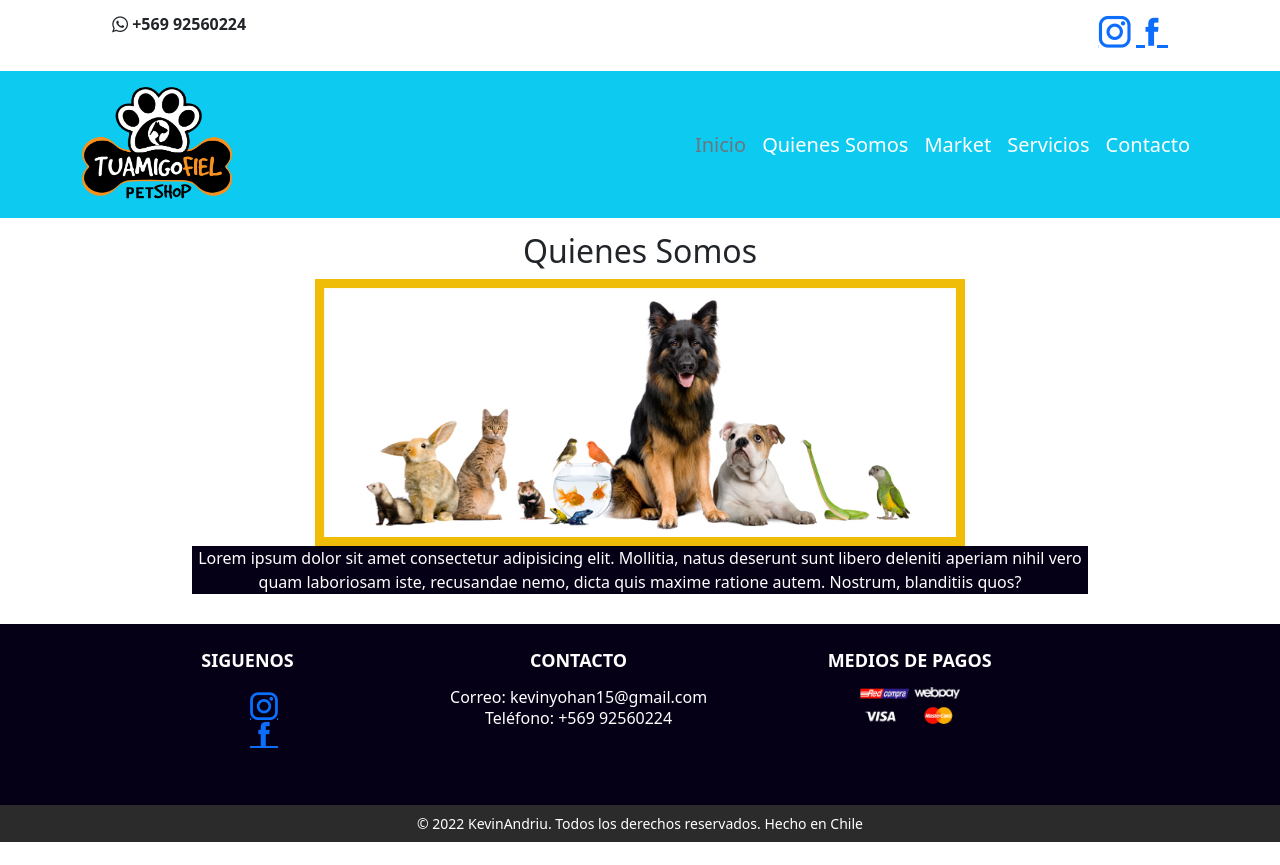
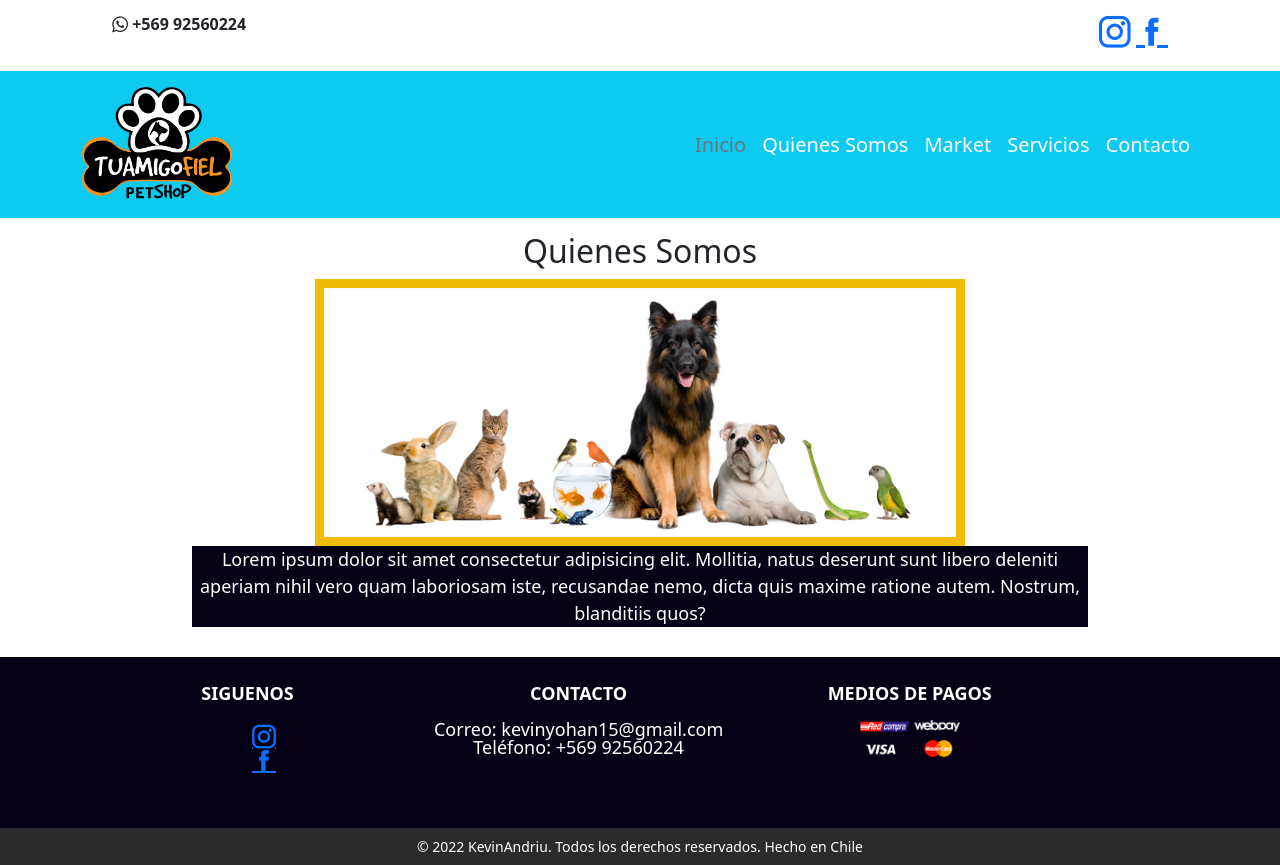
Before and after one commit to KevinAndriu/MyFinalProject, a website: page quienessomos.html in a window 1280 px wide. Before the commit the page ends 842 px from the top, so only its background shows below. Drawn offline with nearby package versions, Linux system fonts and the light colour scheme; files that its build step writes are made by us from their sources.

Commit message:
se agregaron propiedades scss para desafio sass2

```diff
--- a/scss/index.scss
+++ b/scss/index.scss
@@ -1,6 +1,6 @@
 /* Globales y Variables*/
 @import'./misc/normalize';
-
+@import './misc/mixins';
 
 
 
--- /dev/null
+++ b/scss/misc/_mixins.scss
@@ -0,0 +1,8 @@
+@mixin flex ($direction:column, $justify: center, $align:center, $gap: 0) {
+
+    display: flex;
+    flex-direction: $direction;
+    justify-content: $justify;
+    align-items: $align;
+    gap: $gap;
+}
--- a/scss/misc/_normalize.scss
+++ b/scss/misc/_normalize.scss
@@ -15,6 +15,10 @@ $secondary: rgb(5, 0, 22);
 $font-primary: "Times New Roman",
 Times;
 $font-secondary: 'Georgia serif';
+
+/* primer Map*/
+$font-sizes:("small": 12px, "medium": 18px, "large": 24px, "xlarge": 50px, );
+
 
 /*para fuentes usar como media em, y para margin y padding rem*/
 
@@ -36,7 +40,7 @@ a {
 /* p*/
 
 p {
-    font-size: medium;
+    font-size: map-get($font-sizes, "medium");
     font-family: $secondary;
     text-align: justify;
     text-align: center;
--- a/scss/partials/_footer.scss
+++ b/scss/partials/_footer.scss
@@ -42,7 +42,7 @@
         text-transform: uppercase;
         color: #ffffff;
         text-align: center;
-        font-size: 18px;
+        font-size: map-get($font-sizes, "medium");
         padding-bottom: 10px;
         line-height: 1em;
     }
@@ -57,7 +57,7 @@
         line-height: 1.5em;
         text-align: center;
         padding-bottom: 1em;
-        font-size: 14px;
+        font-size: map-get($font-sizes, "small");
         font-weight: 300;
 
         img {
--- a/scss/views/_index.scss
+++ b/scss/views/_index.scss
@@ -2,7 +2,7 @@
 
 .jt {
     position: relative;
-    font-size: 50px;
+    font-size: map-get($font-sizes, "xlarge");
     font-family: "Staatliches", sans-serif;
     text-transform: uppercase;
     font-display: swap;
@@ -54,7 +54,10 @@
     }
 }
 
+/*  agregando extend*/
 .jt__row--sibling {
+
+    @extend .jt__row;
     position: absolute;
     top: 0;
     left: 0;
@@ -81,10 +84,7 @@
 }
 
 .main-content {
-    display: flex;
-    align-items: center;
-    justify-content: center;
-    flex-direction: column;
+    @include flex;
     padding: 14px 0;
 }
 
@@ -121,7 +121,7 @@
         line-height: 1.5em;
         text-align: center;
         padding-bottom: 1em;
-        font-size: 14px;
+        font-size: map-get($font-sizes, "small");
         font-weight: 300;
     }
 }
```
Also changed, not shown: index.html (+5 -3 lines), style/main.css.
